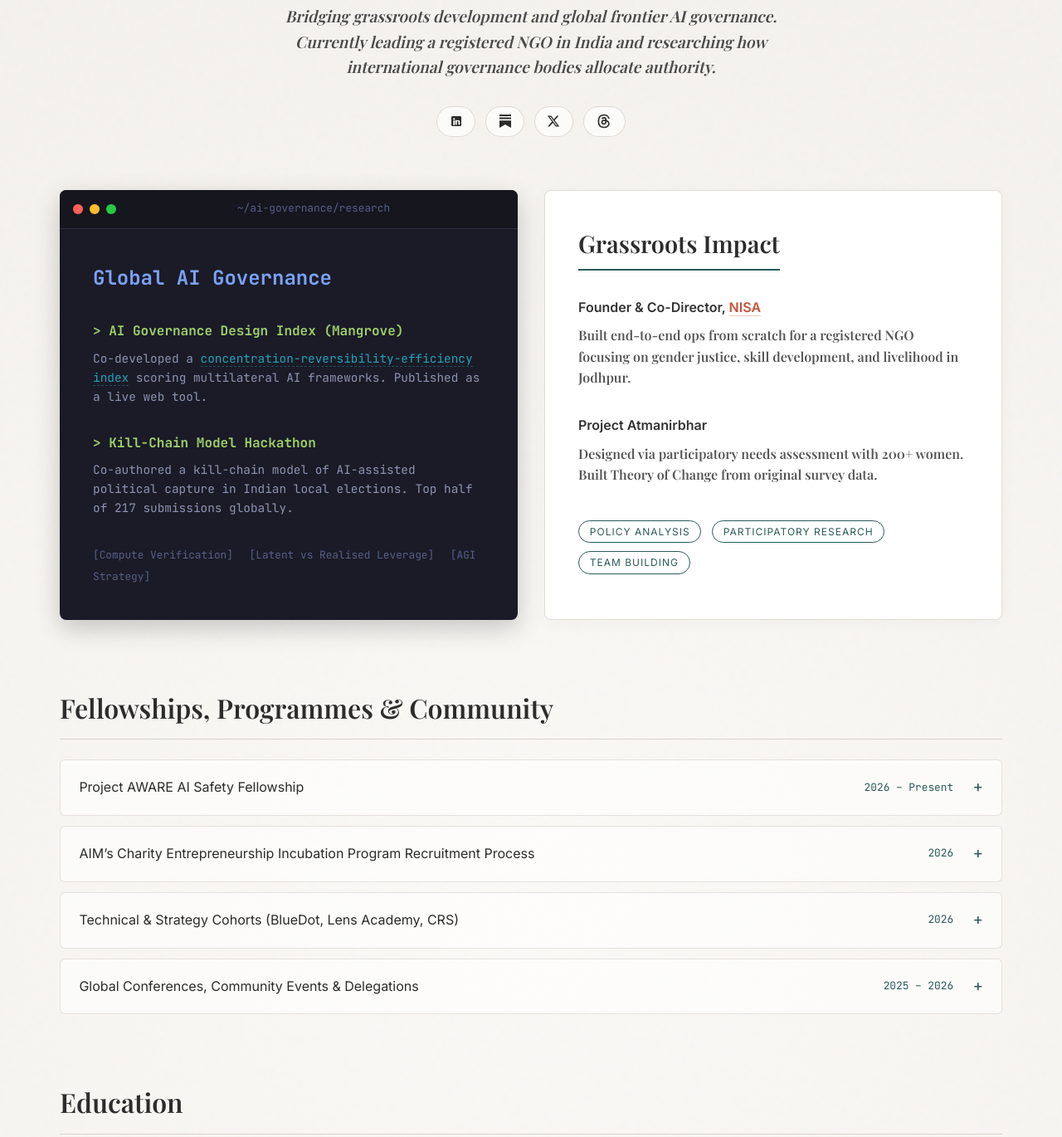
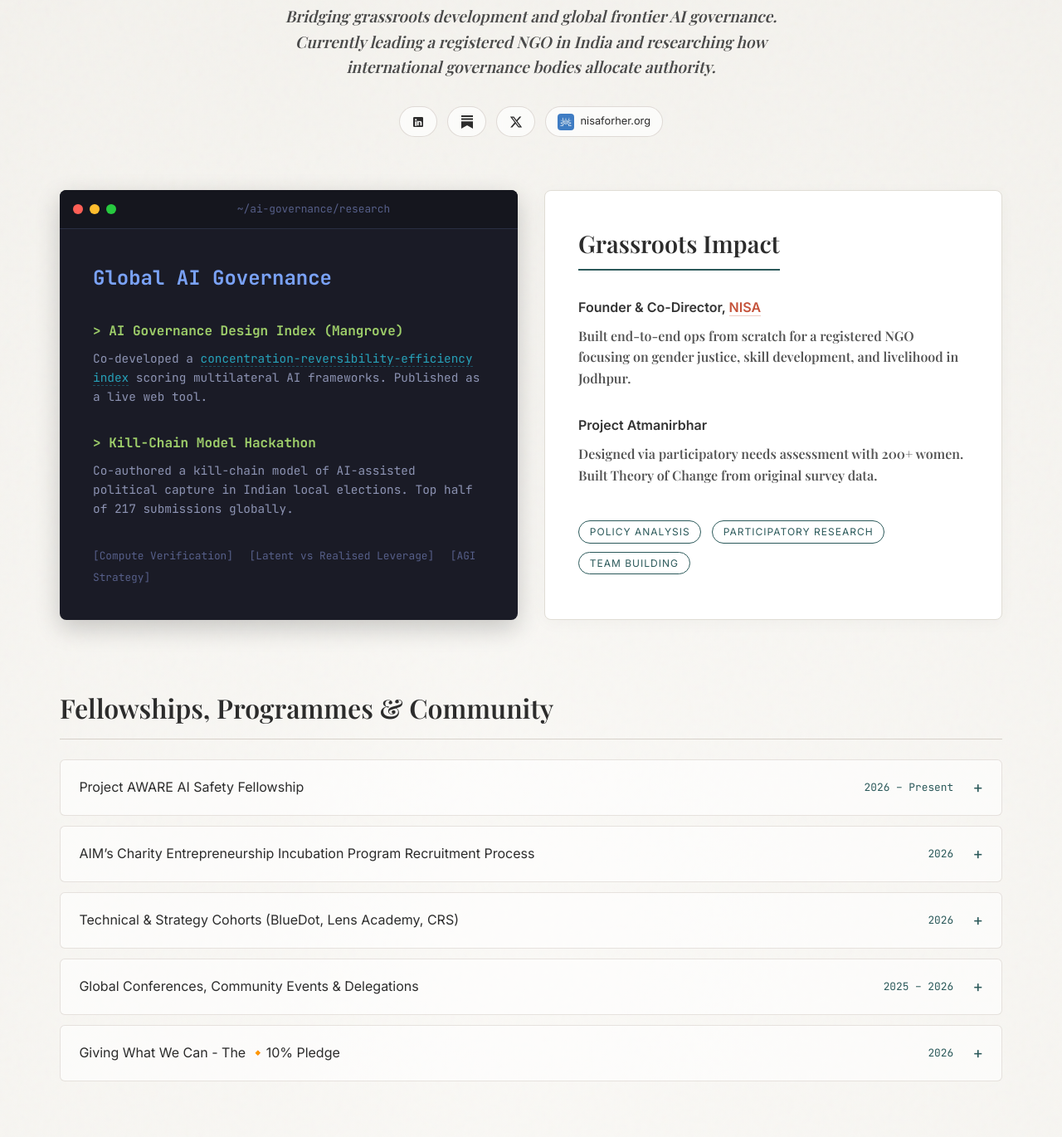
Before and after one commit to demo4576/parveen-portfolio, a plain HTML site: page index.html in a window 1280 px wide. Shown: the part 260-1630 px from the top of the page at 83% size. Drawn offline with nearby package versions, Linux system fonts and the light colour scheme; a web font is replaced by a local one.

Commit message:
5. Links updated, added Nisa's Logo, and editorial changes

```diff
--- a/index.html
+++ b/index.html
@@ -48,8 +48,9 @@
             <a href="https://x.com/sheikh_par20618" target="_blank" rel="noopener" class="social-chip">
                 <svg viewBox="0 0 24 24" width="16" height="16" fill="currentColor"><path d="M18.244 2.25h3.308l-7.227 8.26 8.502 11.24H16.17l-5.214-6.817L4.99 21.75H1.68l7.73-8.835L1.254 2.25H8.08l4.713 6.231zm-1.161 17.52h1.833L7.084 4.126H5.117z"/></svg>
             </a>
-            <a href="https://threads.net" target="_blank" rel="noopener" class="social-chip">
-                <svg xmlns="http://www.w3.org/2000/svg" width="20" height="20" viewBox="0 0 24 24" fill="none" stroke="currentColor" stroke-width="2" stroke-linecap="round" stroke-linejoin="round"><path d="M19 7.5c-1.333 -3 -3.667 -4.5 -7 -4.5c-5 0 -8 2.5 -8 9s3.5 9 8 9s7 -3 7 -5s-1 -5 -7 -5c-2.5 0 -3 1.25 -3 2.5c0 1.5 1 2.5 2.5 2.5c2.5 0 3.5 -1.5 3.5 -5s-2 -4 -3 -4s-1.833 .333 -2.5 1"></path></svg>
+            <a href="https://nisaforher.org" target="_blank" rel="noopener" class="social-chip">
+                <img src="assests\img\NisaLogoBlue.webp" alt="NISA Logo" width="20" height="20" style="border-radius: 4px; object-fit: cover;">
+                <span>nisaforher.org</span>
             </a>
         </div>
     </header>
@@ -146,6 +147,16 @@
                 </div>
             </details>
 
+            <details>
+                <summary>
+                    <span class="summary-left">Giving What We Can - The 🔸10% Pledge</span>
+                    <span class="summary-date">2026</span>
+                </summary>
+                <div class="details-content">
+                    <p>I’ve pledged to Donate 10% of my Annual Income to High-Impact Charities.</p>
+                </div>
+            </details>
+
         </div>
     </section>
 
```
Also changed, not shown: contact.html (+6 -7 lines), assests/img/NisaLogoBlue.webp (added).
